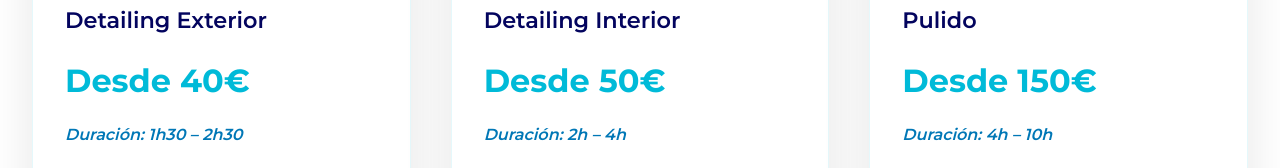
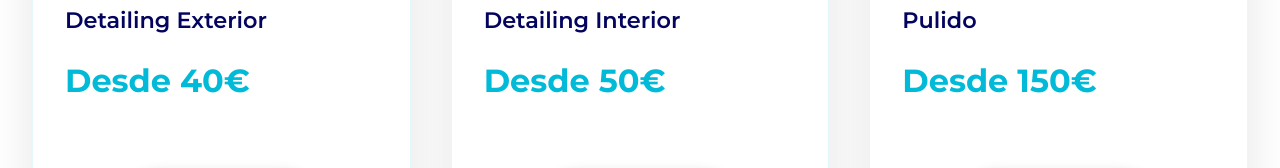
Before and after one commit to mimivladeva/VgDetailingWeb, a plain HTML site: page index.html in a window 1280 px wide. Shown: the part 2818-2986 px from the top of the page. Drawn offline with Linux system fonts and the light colour scheme.

Commit message:
Cambios Mimi| servicos update landing

```diff
--- a/index.html
+++ b/index.html
@@ -893,7 +893,7 @@
                 <div class="service-content">
                     <h3>Detailing Exterior</h3>
                     <div class="service-price">Desde 40€</div>
-                    <div class="service-duration">Duración: 1h30 – 2h30</div>
+                    <!--<div class="service-duration">Duración: 1h30 – 2h30</div>
 
                     <div class="service-includes">
                         <h4>Incluye:</h4>
@@ -918,6 +918,7 @@
                             <li>Protección cerámica 12 meses</li>
                         </ul>
                     </div>
+                    -->
 
                     <a href="servicios.html#detailing-exterior" class="btn btn-primary">Ver Detalles</a>
                 </div>
@@ -929,7 +930,7 @@
                 <div class="service-content">
                     <h3>Detailing Interior</h3>
                     <div class="service-price">Desde 50€</div>
-                    <div class="service-duration">Duración: 2h – 4h</div>
+                 <!--   <div class="service-duration">Duración: 2h – 4h</div>
 
                     <div class="service-includes">
                         <h4>Incluye:</h4>
@@ -954,7 +955,7 @@
                             <li>Tratamiento cerámico textil 6–8 meses (30€)</li>
                         </ul>
                     </div>
-
+-->
                     <a href="servicios.html#detailing-interior" class="btn btn-primary">Ver Detalles</a>
                 </div>
             </div>
@@ -965,7 +966,7 @@
                 <div class="service-content">
                     <h3>Pulido</h3>
                     <div class="service-price">Desde 150€</div>
-                    <div class="service-duration">Duración: 4h – 10h</div>
+                    <!--<div class="service-duration">Duración: 4h – 10h</div>
 
                     <div class="service-includes">
                         <h4>Incluye:</h4>
@@ -994,6 +995,7 @@
                             <li>Cerámico Gyeon (140€, 24 meses)</li>
                         </ul>
                     </div>
+                    -->
 
                     <a href="servicios.html#pulido" class="btn btn-primary">Ver Detalles</a>
                 </div>
```
